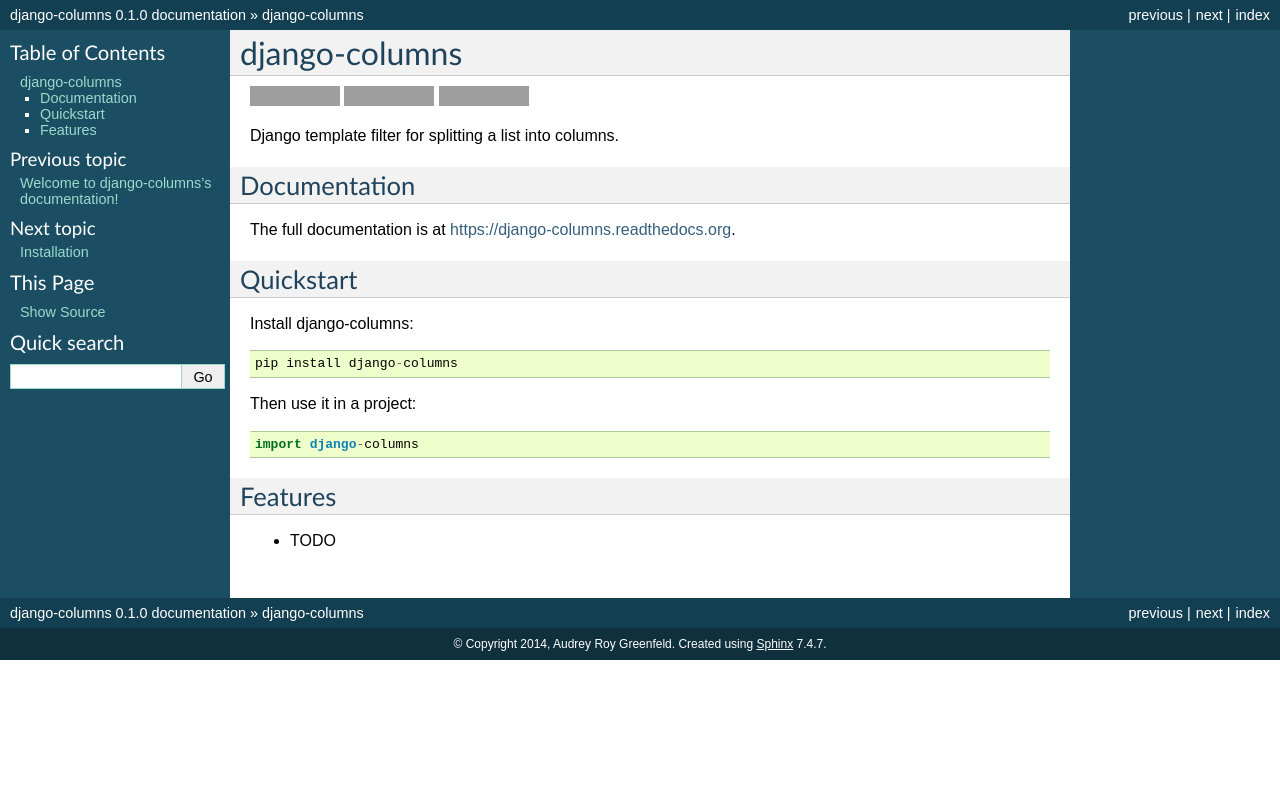
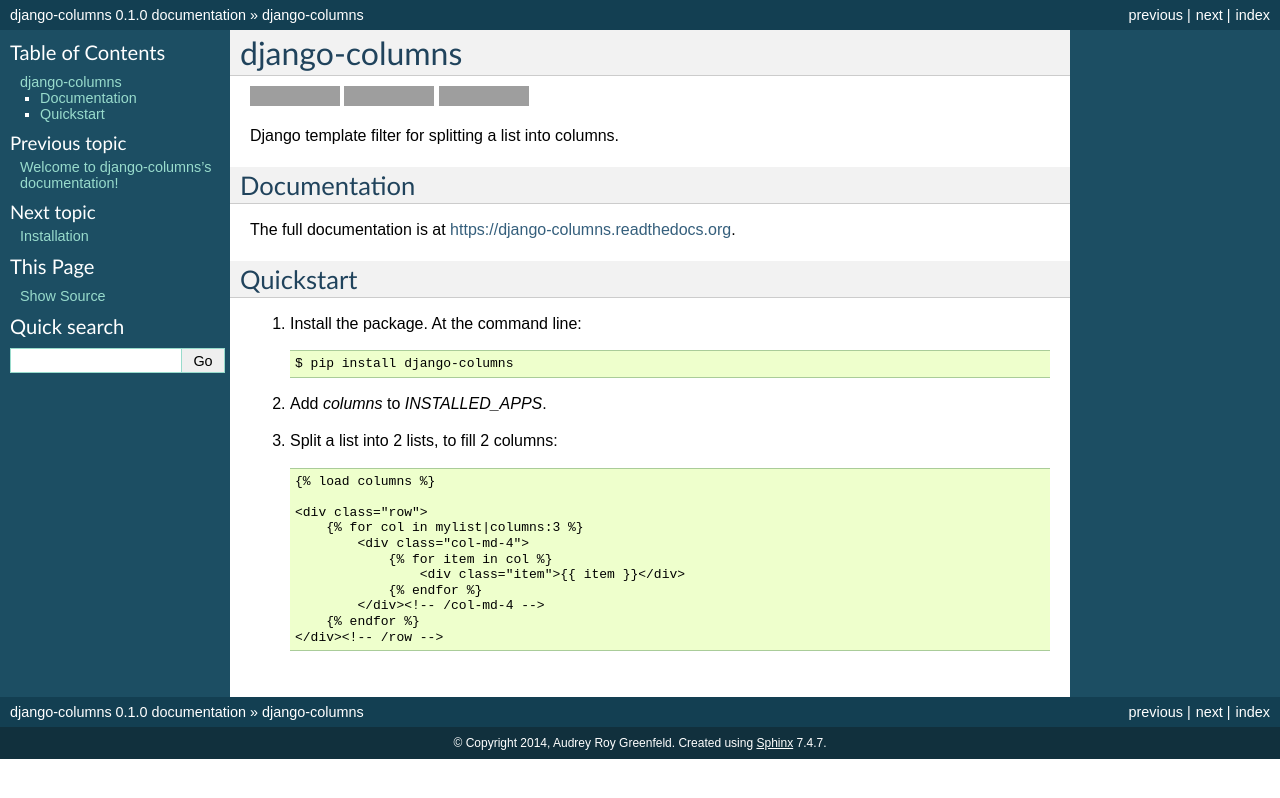
Before and after one commit to audreyfeldroy/django-columns, a Sphinx documentation site: the page built from docs/readme.rst, in a window 1280 px wide. Shown: the top 798 px of the page. Built offline with Sphinx 7.4.7, drawn with Linux system fonts in a browser that asks for light colours; grey boxes are pictures that could not be loaded.

Commit message:
Lots of docs updates.

```diff
--- a/AUTHORS.rst
+++ b/AUTHORS.rst
@@ -6,6 +6,7 @@
 ----------------
 
 This is originally based on a snippet by Chris Beaven (https://github.com/smileychris).
+(It has been altered quite a bit. Don't expect the same behavior!)
 
 Development Lead
 ----------------
--- a/README.rst
+++ b/README.rst
@@ -21,15 +21,22 @@
 Quickstart
 ----------
 
-Install django-columns::
+1. Install the package. At the command line::
 
-    pip install django-columns
+    $ pip install django-columns
 
-Then use it in a project::
+2. Add `columns` to `INSTALLED_APPS`.
 
-    import django-columns
+3. Split a list into 2 lists, to fill 2 columns::
 
-Features
---------
+    {% load columns %}
 
-* TODO
+    <div class="row">
+        {% for col in mylist|columns:3 %}
+            <div class="col-md-4">
+                {% for item in col %}
+                    <div class="item">{{ item }}</div>
+                {% endfor %}
+            </div><!-- /col-md-4 -->
+        {% endfor %}
+    </div><!-- /row -->
```
Also changed, not shown: docs/installation.rst (+3 -6 lines), docs/usage.rst (+12 -2 lines), 1 other file.
